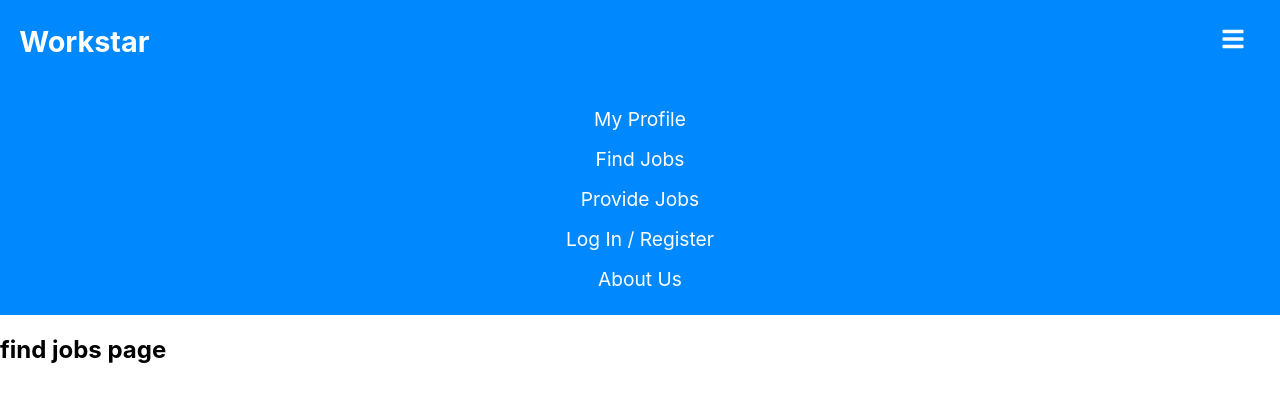
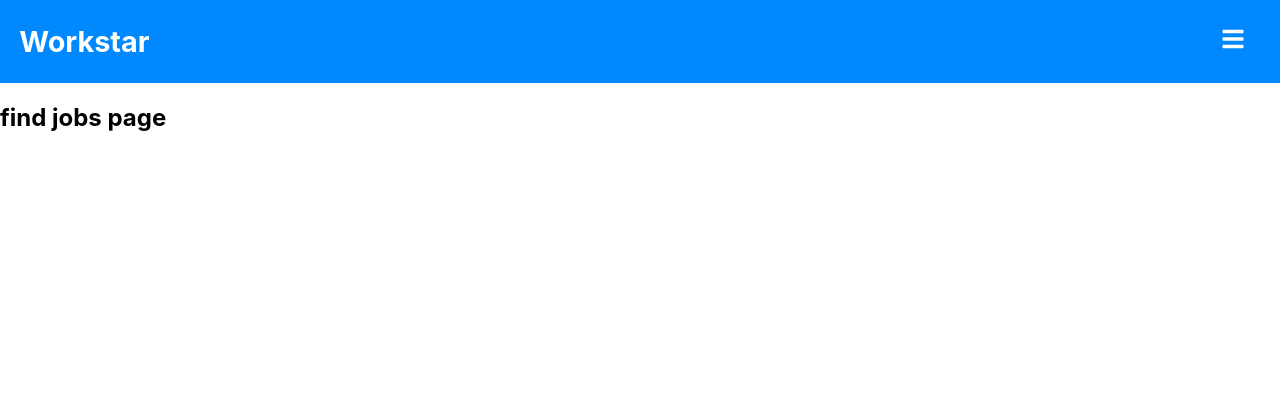
Before and after one commit to ipardeepsbrar/workstar, a React (Create React App) app in the folder frontend/: page / in a window 1280 px wide. Shown: the top 402 px of the page. Built offline with nearby package versions, Linux system fonts and the light colour scheme.

Commit message:
second commit from windows

```diff
--- a/frontend/package.json
+++ b/frontend/package.json
@@ -3,12 +3,14 @@
   "version": "0.1.0",
   "private": true,
   "dependencies": {
+    "@reduxjs/toolkit": "^1.9.1",
     "@testing-library/jest-dom": "^5.16.5",
     "@testing-library/react": "^13.4.0",
     "@testing-library/user-event": "^13.5.0",
     "react": "^18.2.0",
     "react-dom": "^18.2.0",
     "react-icons": "^4.7.1",
+    "react-redux": "^8.0.5",
     "react-router-dom": "^6.5.0",
     "react-scripts": "5.0.1",
     "web-vitals": "^2.1.4"
--- a/frontend/src/components/Header.js
+++ b/frontend/src/components/Header.js
@@ -1,11 +1,14 @@
-import React, { useState } from "react";
+import React from "react";
 
 import classes from "./Header.module.css";
 import { FaBars } from "react-icons/fa";
 import NavList from "./NavList";
+import { useSelector, useDispatch } from "react-redux";
+import { toggleMenuActions } from "../store/menuButtonSlice";
 
 const Header = (props) => {
-  const [toggleMenu, setToggleMenu] = useState(true);
+  const menuOpen = useSelector(state => state.menuButton.menuOpen);
+  const dispatch = useDispatch();
 
   const navLinks = [
     { title: "My Profile", url: "/my-profile" },
@@ -24,7 +27,7 @@ const Header = (props) => {
         <div className={classes.burgerDiv}>
           <button
             onClick={() => {
-              setToggleMenu(!toggleMenu);
+              dispatch(toggleMenuActions.toggleMenu());
             }}
             className={classes.burgerIcon}
           >
@@ -33,7 +36,7 @@ const Header = (props) => {
         </div>
       </div>
       <div>
-        {toggleMenu && (
+        {menuOpen && (
           <div className={classes.navList}>
             <NavList list={navLinks} />
           </div>
--- a/frontend/src/components/NavLink.js
+++ b/frontend/src/components/NavLink.js
@@ -2,13 +2,16 @@ import React from 'react';
 import { Link } from 'react-router-dom';
 
 import classes from './NavLink.module.css';
+import { toggleMenuActions } from '../store/menuButtonSlice';
+import { useDispatch } from 'react-redux';
 
 
 const NavLink = (props) => {
+    const dispatch = useDispatch();
 
     return (
         <li className={classes.item}>
-            <Link to={props.url}>{props.title}</Link>
+            <Link onClick={()=>dispatch(toggleMenuActions.toggleMenu())} to={props.url}>{props.title}</Link>
         </li>
     )
 };
--- a/frontend/src/components/NavList.js
+++ b/frontend/src/components/NavList.js
@@ -8,7 +8,7 @@ const NavList = (props) => {
 
     return (
         <ul className={classes.navList}>
-            {props.list.map(link => <NavLink {...link}/>)}
+            {props.list.map(link => <NavLink {...link} key={link.title}/>)}
         </ul>
     )
 };
--- a/frontend/src/index.js
+++ b/frontend/src/index.js
@@ -2,10 +2,14 @@ import React from 'react';
 import ReactDOM from 'react-dom/client';
 import './index.css';
 import App from './App';
+import store from './store/store'
+import { Provider } from 'react-redux'
 
 const root = ReactDOM.createRoot(document.getElementById('root'));
 root.render(
   <React.StrictMode>
+    <Provider store={store}>
     <App />
+    </Provider>
   </React.StrictMode>
 );
--- a/frontend/src/pages/AboutUs.js
+++ b/frontend/src/pages/AboutUs.js
@@ -1,11 +1,17 @@
 import React from 'react';
+import Header from '../components/Header';
 
 // import styles from './AboutUs.module.css';
 
 
 const AboutUs = (props) => {
 
-    return <h2>about us page</h2>
+    return (
+        <>
+          <Header />
+          <h2>about us page</h2>
+        </>
+      );
 };
 
 export default AboutUs;
--- a/frontend/src/pages/AuthPage.js
+++ b/frontend/src/pages/AuthPage.js
@@ -1,11 +1,17 @@
 import React from 'react';
+import Header from '../components/Header';
 
 // import styles from './authPage.module.css';
 
 
 const AuthPage = (props) => {
 
-    return <h2>authentication page</h2>
+    return (
+        <>
+          <Header />
+          <h2>authentication page</h2>
+        </>
+      );
 };
 
 export default AuthPage;
--- a/frontend/src/pages/MyProfile.js
+++ b/frontend/src/pages/MyProfile.js
@@ -1,11 +1,17 @@
 import React from 'react';
+import Header from '../components/Header';
 
 // import styles from './myProfile.module.css';
 
 
 const MyProfile = (props) => {
 
-    return <h2>my profile page</h2>
+    return (
+        <>
+          <Header />
+          <h2>my profile page</h2>
+        </>
+      );
 };
 
 export default MyProfile;
--- /dev/null
+++ b/frontend/src/store/menuButtonSlice.js
@@ -0,0 +1,22 @@
+import { createSlice } from '@reduxjs/toolkit'
+
+const menuButtonSlice = createSlice({
+  name: 'menuButton',
+  initialState: {
+    menuOpen: false
+  },
+  reducers: {
+      // Redux Toolkit allows us to write "mutating" logic in reducers. It
+      // doesn't actually mutate the state because it uses the Immer library,
+      // which detects changes to a "draft state" and produces a brand new
+      // immutable state based off those changes
+      toggleMenu: state => {
+        state.menuOpen = !state.menuOpen
+      }
+  }
+})
+
+// Action creators are generated for each case reducer function
+export const toggleMenuActions = menuButtonSlice.actions
+
+export default menuButtonSlice
--- /dev/null
+++ b/frontend/src/store/store.js
@@ -0,0 +1,10 @@
+import { configureStore } from '@reduxjs/toolkit'
+import menuButtonSlice from './menuButtonSlice'
+
+const store = configureStore({
+  reducer: {
+    menuButton: menuButtonSlice.reducer
+  }
+})
+
+export default store
```
Also changed, not shown: frontend/store/menuButtonSlice.js (deleted), 1 other file (tests, documents, lock files or other folders).
